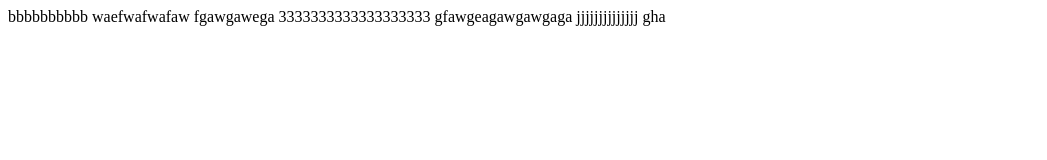
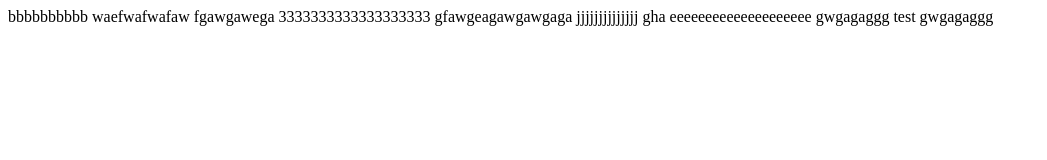
Before and after one commit to fukaroji/20181005_test_repository, a plain HTML site: page index.html in a window 1280 px wide. Shown: the whole page, without its empty margins (0-1047 px from the left). Drawn offline with Linux system fonts and the light colour scheme.

Commit message:
test commit18

```diff
--- a/index.html
+++ b/index.html
@@ -14,5 +14,9 @@
     gfawgeagawgawgaga
     jjjjjjjjjjjjjj
     gha
+    eeeeeeeeeeeeeeeeeeee
+    gwgagaggg
+    test
+    gwgagaggg
 </body>
 </html>
```
